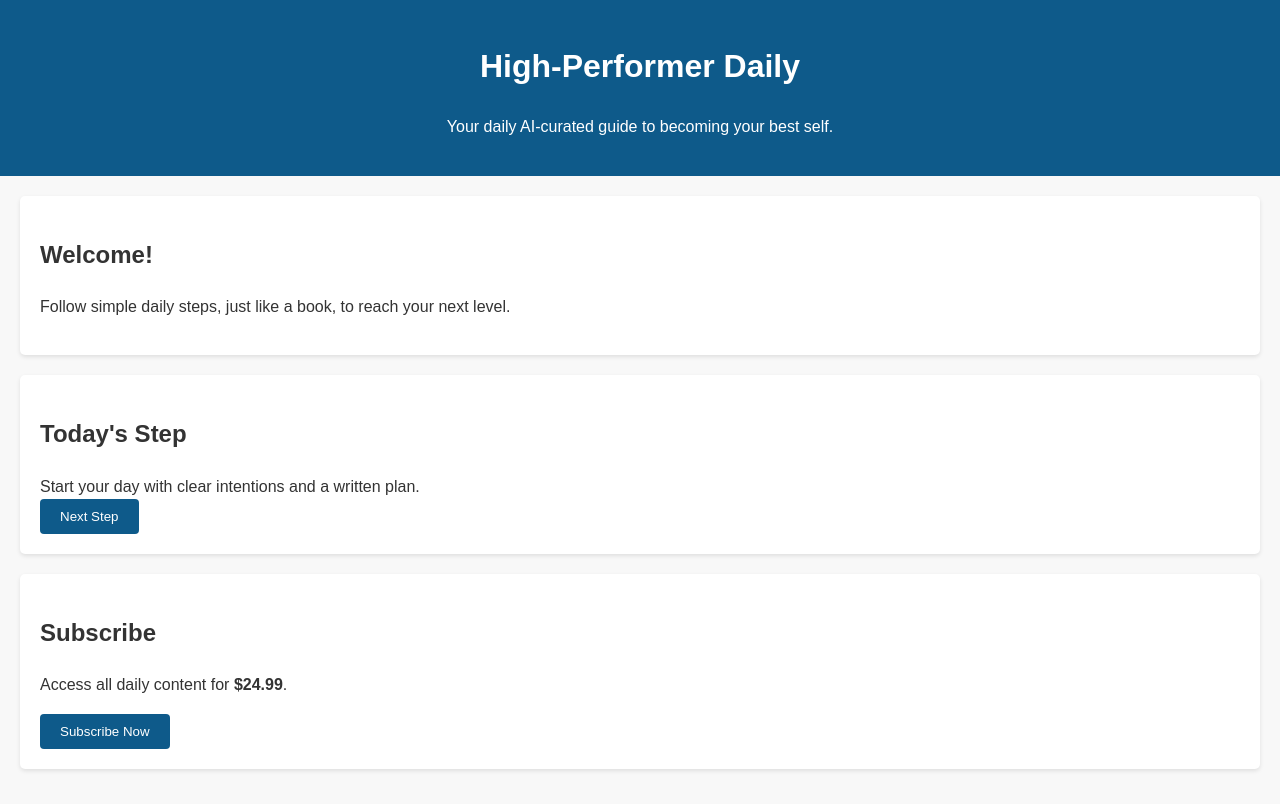
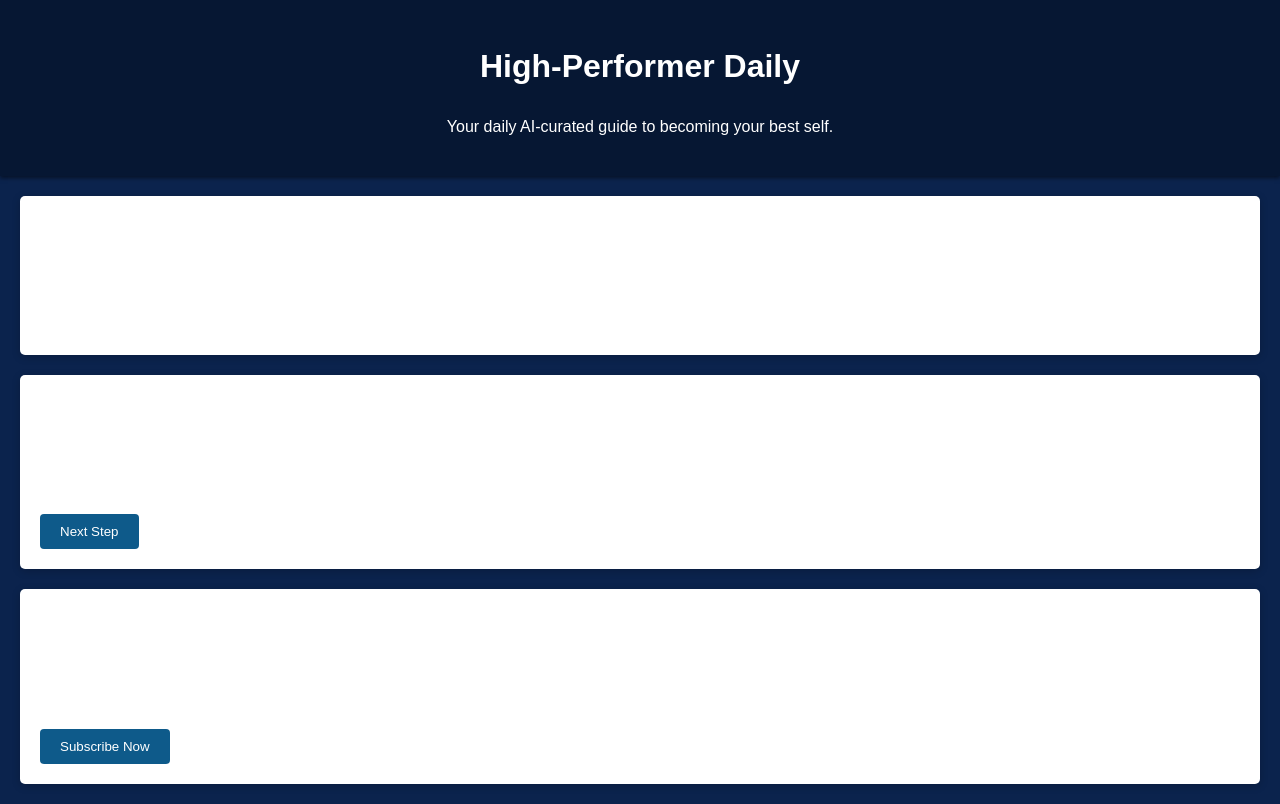
Before and after one commit to Kongminyang/test-repo, a website: page high-performer-daily/index.html in a window 1280 px wide. Drawn offline with Linux system fonts and the light colour scheme.

Commit message:
Improve High-Performer Daily UI

```diff
--- a/high-performer-daily/app.js
+++ b/high-performer-daily/app.js
@@ -9,14 +9,19 @@ let tipIndex = 0;
 
 function showNextTip() {
     const tipText = document.getElementById('tip-text');
-    tipText.textContent = tips[tipIndex];
+    tipText.classList.add('fade-out');
+    setTimeout(() => {
+        tipText.textContent = tips[tipIndex];
+        tipText.classList.remove('fade-out');
+    }, 500);
     tipIndex = (tipIndex + 1) % tips.length;
 }
 
 document.getElementById('next-btn').addEventListener('click', showNextTip);
 
-// initial tip
+// initial tip and auto-cycle
 showNextTip();
+setInterval(showNextTip, 10000);
 
 document.getElementById('subscribe-btn').addEventListener('click', () => {
     alert('Subscription placeholder - integrate payment provider here.');
--- a/high-performer-daily/styles.css
+++ b/high-performer-daily/styles.css
@@ -3,23 +3,26 @@ body {
     margin: 0;
     padding: 0;
     line-height: 1.6;
-    background-color: #f8f8f8;
-    color: #333;
+    background-color: #0b234d;
+    color: #fff;
+    overflow-x: hidden;
 }
 
 header {
-    background-color: #0e5a8a;
-    color: white;
+    background-color: #061733;
+    color: #fff;
     padding: 20px;
     text-align: center;
+    box-shadow: 0 2px 4px rgba(0,0,0,0.5);
 }
 
 section {
     padding: 20px;
     margin: 20px;
-    background-color: white;
+    background-color: #fff;
     border-radius: 5px;
-    box-shadow: 0 2px 4px rgba(0,0,0,0.1);
+    box-shadow: 0 2px 8px rgba(0,0,0,0.2);
+    animation: fadeIn 1s ease-in-out;
 }
 
 button {
@@ -29,8 +32,32 @@ button {
     padding: 10px 20px;
     border-radius: 4px;
     cursor: pointer;
+    transition: background-color 0.3s ease, transform 0.3s ease;
 }
 
 button:hover {
-    background-color: #084b6d;
+    background-color: #153a72;
+    transform: scale(1.05);
 }
+
+#tip-text {
+    transition: opacity 0.5s ease, transform 0.5s ease;
+    font-size: 1.2em;
+    margin-bottom: 10px;
+}
+
+.fade-out {
+    opacity: 0;
+    transform: translateY(-10px);
+}
+
+@keyframes fadeIn {
+    from {
+        opacity: 0;
+        transform: translateY(20px);
+    }
+    to {
+        opacity: 1;
+        transform: translateY(0);
+    }
+}
```
Also changed, not shown: high-performer-daily/README.md.
